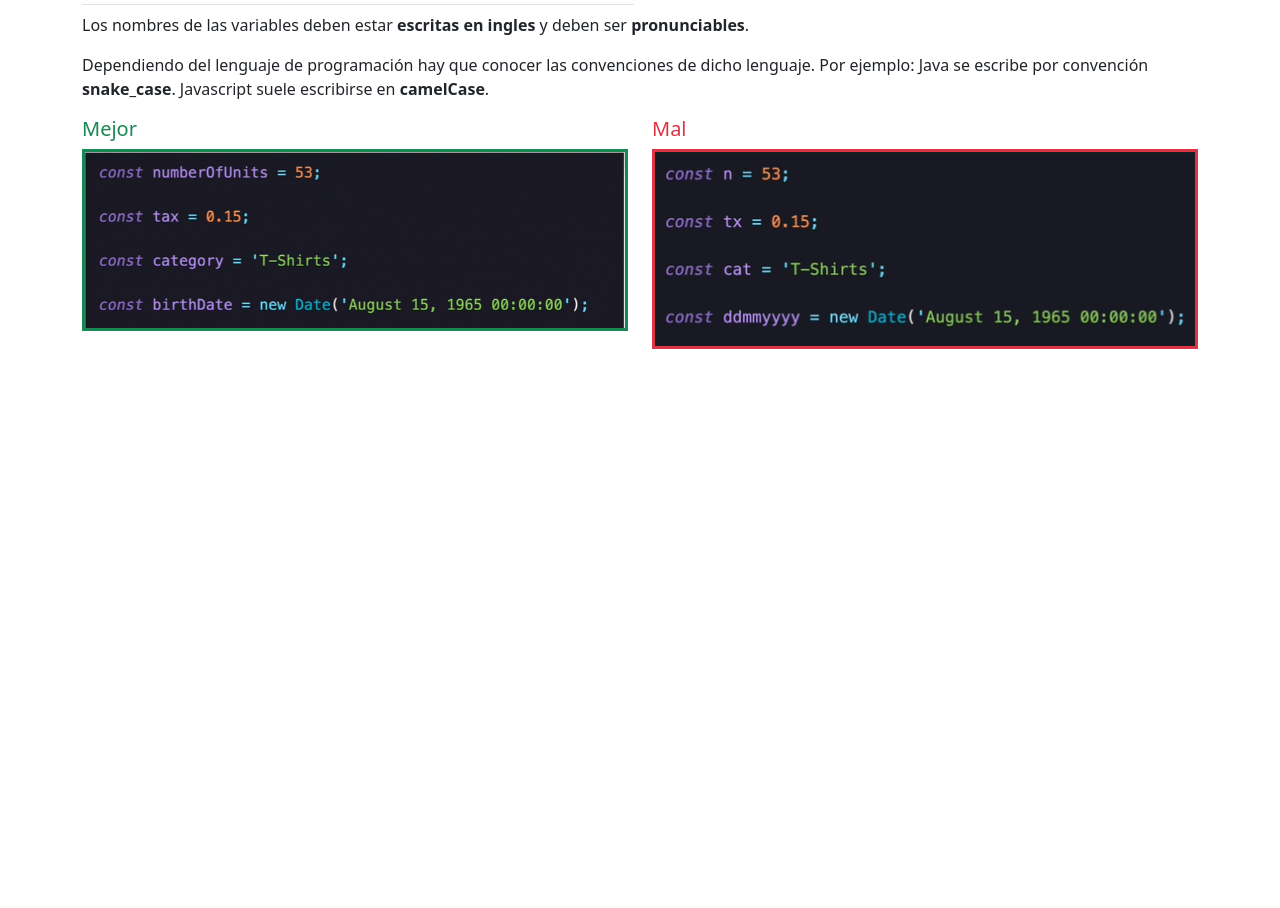
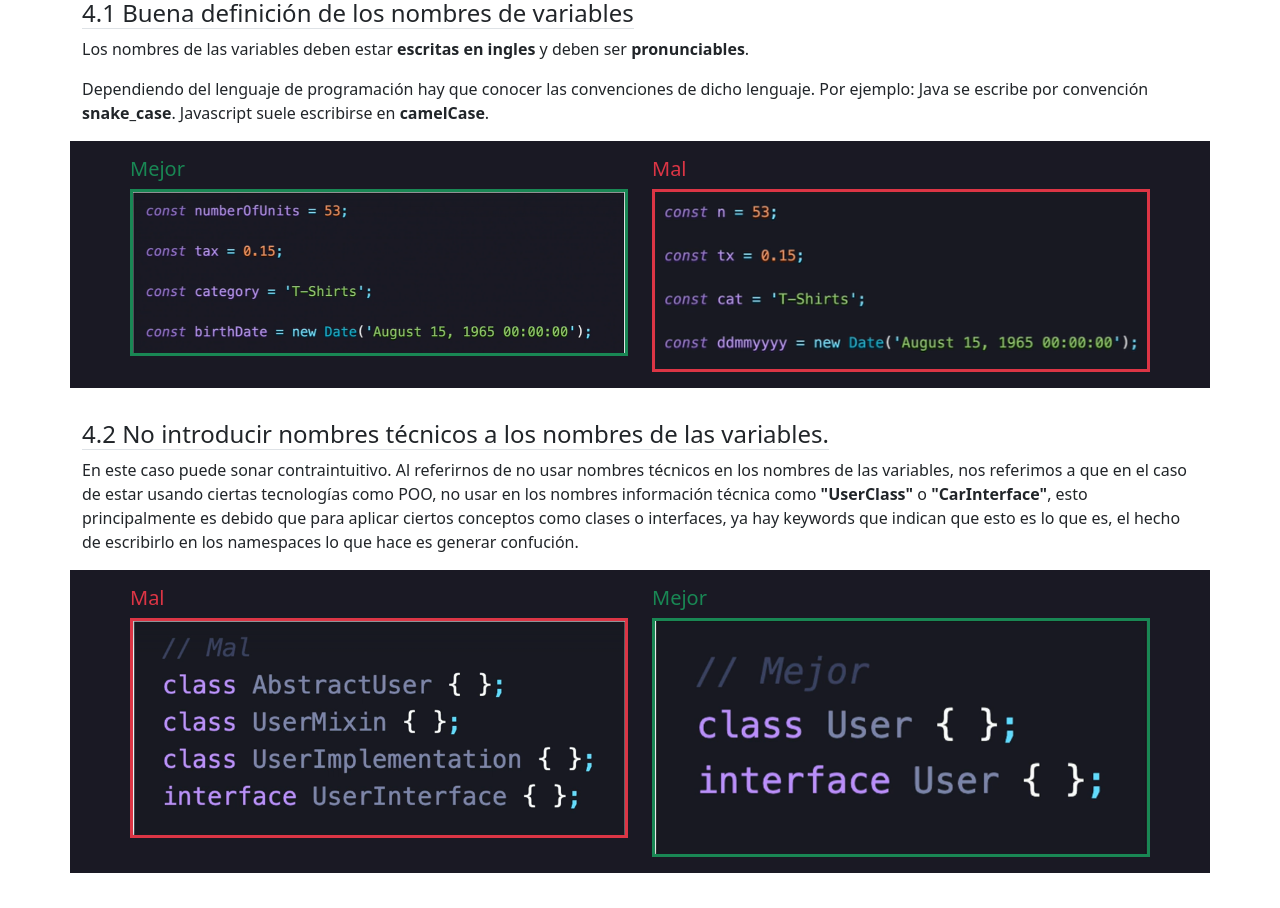
Before and after one commit to sberrus/cleancode, a React (Vite) app: page /deuda-tecnica in a window 1280 px wide. Shown: the part 1874-2782 px from the top of the page. Before the commit the page ends 2271 px from the top, so only its background shows below. Built offline with nearby package versions, Linux system fonts and the light colour scheme.

Commit message:
Mejorando estilos de los snippets y continuando con sección namespaces

```diff
--- a/src/Pages/DeudaTecnica/CleanCode.tsx
+++ b/src/Pages/DeudaTecnica/CleanCode.tsx
@@ -1,11 +1,18 @@
-import { Col, Container, Row } from "react-bootstrap";
+import { Container } from "react-bootstrap";
 import EsquemaDeudaTecnica from "./EsquemaDeudaTecnica";
 
 // assets
 import nombresVariablesBien from "../../assets/snippets/nombresVariablesBien.png";
 import nombresVariablesMal from "../../assets/snippets/nombresVariablesMal.png";
+import nombresTecnicosMal from "../../assets/snippets/nombresTecnicosMal.png";
+import nombresTecnicosBien from "../../assets/snippets/nombresTecnicosBien.png";
+
 import { ArticleTitle, HeaderTitle, SectionTitle } from "../../components/TitlesAndHeaders";
-import { BadExampleSnippet, GoodExampleSnippet } from "../../components/SnippetsExamples";
+import {
+	BadExampleSnippet,
+	GoodExampleSnippet,
+	SnippetContainer,
+} from "../../components/SnippetsExamples";
 
 const DeudaTecnica = () => {
 	return (
@@ -34,7 +41,12 @@ const DeudaTecnica = () => {
 						<a href="#nombresVariables">Nombres de variables</a>{" "}
 						<ol>
 							<li>
-								<a href="#buenaDefinicionNombreVariables">Buena definición de nombres de variables</a>
+								<a href="#buenaDefinicionNombreVariables">
+									Buena definición de nombres de variables
+								</a>
+							</li>
+							<li>
+								<a href="#noIntroducirNombresTecnicos">No Introducir Nombres Técnicos</a>
 							</li>
 						</ol>
 					</li>
@@ -48,65 +60,69 @@ const DeudaTecnica = () => {
 			<section id="definicion">
 				<SectionTitle>1. ¿Qué es la deuda técnica?</SectionTitle>
 				<p>
-					La deuda técnica es un tipo de deuda que pagamos como desarrolladores que a la larga nos cuesta tiempo y
-					por ende dinero.
+					La deuda técnica es un tipo de deuda que pagamos como desarrolladores que a la larga
+					nos cuesta tiempo y por ende dinero.
 					<br />
-					<b>Clean Code</b> nos ayuda a prevenir estas deudas técnicas y nos proveé una serie de herramientas y
-					recomendaciones para que podamos mejorar nuestro código.
+					<b>Clean Code</b> nos ayuda a prevenir estas deudas técnicas y nos proveé una serie
+					de herramientas y recomendaciones para que podamos mejorar nuestro código.
 				</p>
 				<EsquemaDeudaTecnica />
 				<p>
-					A menudo caer en la deuda técnica es normal y en ciertos casos inevitable debido a las complejidades que
-					puede conllevar un proyecto. Pero sabiendo esto la pregunta es...
+					A menudo caer en la deuda técnica es normal y en ciertos casos inevitable debido a
+					las complejidades que puede conllevar un proyecto. Pero sabiendo esto la pregunta
+					es...
 				</p>
 			</section>
 
 			<section id="pagarDeudaTecnica">
 				<SectionTitle>2. ¿Cómo se paga la deuda técnica?</SectionTitle>
 				<p>
-					La deuda técnica de no corregirse correctamente suele tener un coste que sí o sí se tendrá que pagar en
-					cualquier momento. Aunque principalmente se paga con tiempo lo cual es lo más valioso que tenemos como
-					desarrolladores.
+					La deuda técnica de no corregirse correctamente suele tener un coste que sí o sí se
+					tendrá que pagar en cualquier momento. Aunque principalmente se paga con tiempo lo
+					cual es lo más valioso que tenemos como desarrolladores.
 				</p>
 			</section>
 
 			<section id="refactorizacion">
 				<SectionTitle>3. Refactorización</SectionTitle>
 				<p className="fst-italic">
-					Es simplemente un proceso que tiene como objetivo mejorar el código sin alterar su comportamiento para
-					que sea más entendible y tolerante a cambios.
+					Es simplemente un proceso que tiene como objetivo mejorar el código sin alterar su
+					comportamiento para que sea más entendible y tolerante a cambios.
 				</p>
 				<ArticleTitle id="importanciaTests">3.1. Los Test y su importancia</ArticleTitle>
 				<p>
-					Una de las cosas que se puede hacer para realizar las refactorizaciones de manera correcta es creando
-					pruebas automatizadas que nos permitan comprobar que la refactorización no este rompiendo nada.
+					Una de las cosas que se puede hacer para realizar las refactorizaciones de manera
+					correcta es creando pruebas automatizadas que nos permitan comprobar que la
+					refactorización no este rompiendo nada.
 				</p>
 				<p>
 					No hacer pruebas automatizadas no es un pecado pero si nos pueden ayudar a{" "}
-					<span className="fst-italic">Dormir Mejor</span> ya que contamos con un mecanismo para saber en todo
-					momento si nuestra app se va a romper o si sigue funcionando correctamente.
+					<span className="fst-italic">Dormir Mejor</span> ya que contamos con un mecanismo
+					para saber en todo momento si nuestra app se va a romper o si sigue funcionando
+					correctamente.
 				</p>
 				<p>
-					La mala calidad en el software siempre la acaba pagando o asumiendo alguien. Ya sea el cliente, el
-					proveedor con recursos o el propio desarrollador dedicando tiempo a refactorizar o malgastando tiempo
-					programando sobre un sistema frágil.
+					La mala calidad en el software siempre la acaba pagando o asumiendo alguien. Ya sea
+					el cliente, el proveedor con recursos o el propio desarrollador dedicando tiempo a
+					refactorizar o malgastando tiempo programando sobre un sistema frágil.
 				</p>
 				<hr />
 				<p className="fst-italic text-center">
-					"Código Limpio (Clean Code) es aquel que se ha escrito con la intención de que otra persona (o tú mismo
-					en el futuro) lo entienda." - <span className="fw-bold">Carlos Blé</span>
+					"Código Limpio (Clean Code) es aquel que se ha escrito con la intención de que otra
+					persona (o tú mismo en el futuro) lo entienda." -{" "}
+					<span className="fw-bold">Carlos Blé</span>
 				</p>
 				<hr />
 				<hr />
 				<p className="fst-italic text-center">
-					"Nuestro código tiene que ser simple y directo, debería leerse con la misma facilidad que un texto bien
-					escrito". - <span className="fw-bold">Grady Booch</span>
+					"Nuestro código tiene que ser simple y directo, debería leerse con la misma facilidad
+					que un texto bien escrito". - <span className="fw-bold">Grady Booch</span>
 				</p>
 				<hr />
 				<hr />
 				<p className="fst-italic text-center">
-					"Programar es el arte de decirle a otro humano lo que quieres que la computadora haga". -{" "}
-					<span className="fw-bold">Donald Knuth</span>
+					"Programar es el arte de decirle a otro humano lo que quieres que la computadora
+					haga". - <span className="fw-bold">Donald Knuth</span>
 				</p>
 				<hr />
 			</section>
@@ -118,17 +134,42 @@ const DeudaTecnica = () => {
 						4.1 Buena definición de los nombres de variables
 					</ArticleTitle>
 					<p>
-						Los nombres de las variables deben estar <b>escritas en ingles</b> y deben ser <b>pronunciables</b>.
+						Los nombres de las variables deben estar <b>escritas en ingles</b> y deben ser{" "}
+						<b>pronunciables</b>.
 					</p>
 					<p>
-						Dependiendo del lenguaje de programación hay que conocer las convenciones de dicho lenguaje. Por
-						ejemplo: Java se escribe por convención <b>snake_case</b>. Javascript suele escribirse en{" "}
-						<b>camelCase</b>.
+						Dependiendo del lenguaje de programación hay que conocer las convenciones de dicho
+						lenguaje. Por ejemplo: Java se escribe por convención <b>snake_case</b>.
+						Javascript suele escribirse en <b>camelCase</b>.
 					</p>
-					<Row>
+					<SnippetContainer>
 						<GoodExampleSnippet snippetRoute={nombresVariablesBien} />
 						<BadExampleSnippet snippetRoute={nombresVariablesMal} />
-					</Row>
+					</SnippetContainer>
+				</article>
+				<article>
+					<ArticleTitle id="noIntroducirNombresTecnicos">
+						4.2 No introducir nombres técnicos a los nombres de las variables.
+					</ArticleTitle>
+					<p>
+						En este caso puede sonar contraintuitivo. Al referirnos de no usar nombres
+						técnicos en los nombres de las variables, nos referimos a que en el caso de estar
+						usando ciertas tecnologías como POO, no usar en los nombres información técnica
+						como <b>"UserClass"</b> o <b>"CarInterface"</b>, esto principalmente es debido que
+						para aplicar ciertos conceptos como clases o interfaces, ya hay keywords que
+						indican que esto es lo que es, el hecho de escribirlo en los namespaces lo que
+						hace es generar confución.
+					</p>
+					<SnippetContainer>
+						<BadExampleSnippet snippetRoute={nombresTecnicosMal} />
+						<GoodExampleSnippet snippetRoute={nombresTecnicosBien} />
+					</SnippetContainer>
+				</article>
+				<article>
+					<ArticleTitle>
+						4.3 Ejemplos de archivos y sus posibles modificaciones para mejorar la
+						legibilidad.
+					</ArticleTitle>
 				</article>
 			</section>
 		</Container>
--- a/src/components/SnippetsExamples.tsx
+++ b/src/components/SnippetsExamples.tsx
@@ -1,7 +1,11 @@
-import { Col } from "react-bootstrap";
+import { Col, Row } from "react-bootstrap";
 
 type Props = {
 	snippetRoute: string;
+};
+
+type SnippetContainerProps = {
+	children: JSX.Element | JSX.Element[];
 };
 
 const GoodExampleSnippet = ({ snippetRoute }: Props) => {
@@ -35,4 +39,12 @@ const BadExampleSnippet = ({ snippetRoute }: Props) => {
 	);
 };
 
-export { GoodExampleSnippet, BadExampleSnippet };
+const SnippetContainer = ({ children }: SnippetContainerProps) => {
+	return (
+		<Row style={{ background: "#1a1924", padding: "1em 3em", marginBottom: "2em" }}>
+			{children}
+		</Row>
+	);
+};
+
+export { GoodExampleSnippet, BadExampleSnippet, SnippetContainer };
```
Also changed, not shown: src/codesnippets/01-names.ts (added, +47 -0 lines), src/assets/snippets/nombresTecnicosBien.png (added), src/assets/snippets/nombresTecnicosMal.png (added).
